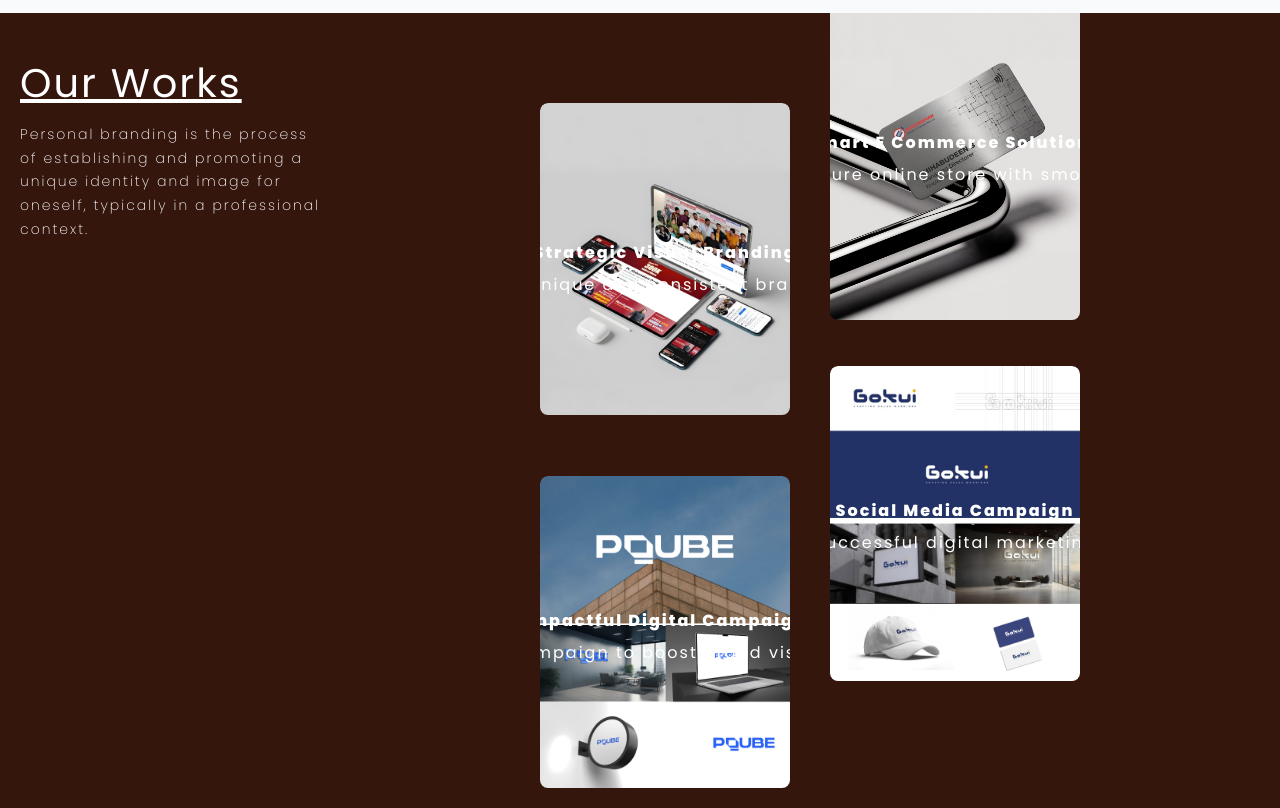
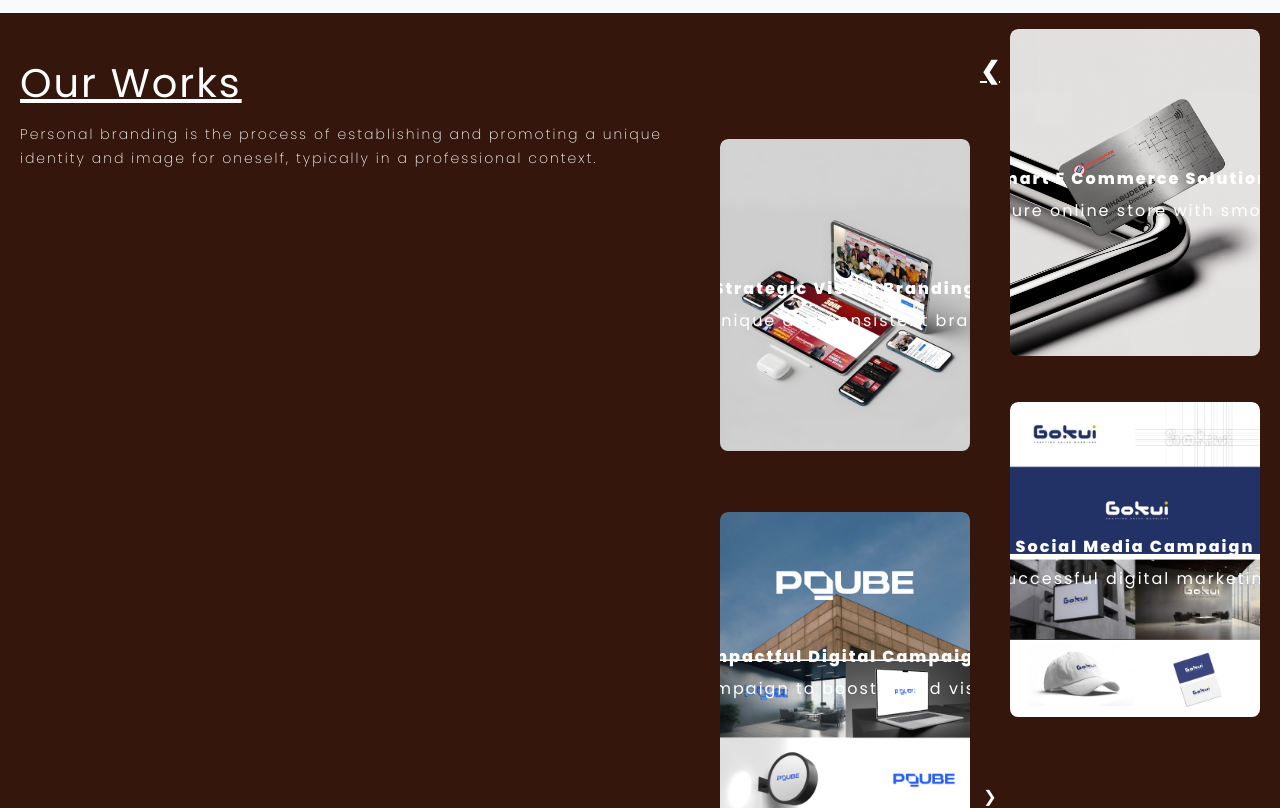
Before and after one commit to arshaqu/Brandmount_Lat, a React (Create React App) app: page / in a window 1280 px wide. Shown: the part 7080-7888 px from the top of the page. Built offline with nearby package versions, Linux system fonts and the light colour scheme.

Commit message:
update Our works

```diff
--- a/src/Pages/Ourworks.jsx
+++ b/src/Pages/Ourworks.jsx
@@ -1,26 +1,24 @@
-import React from 'react';
-import './Home.css'; // Make sure this file includes the updated styles below
-import Image from './../Assets/Explore.png';
-import Image1 from './../Assets/dr.jpg'
-import Image2 from './../Assets/ourWorks2.jpg'
-import Image3 from './../Assets/ourWorks3.jpg'
-import Image4 from './../Assets/ourWorks4.jpg'
-
+import React, { useRef } from 'react';
+import './Home.css';
+import Image1 from './../Assets/dr.jpg';
+import Image2 from './../Assets/ourWorks2.jpg';
+import Image3 from './../Assets/ourWorks3.jpg';
+import Image4 from './../Assets/ourWorks4.jpg';
 
 const worksData = [
   {
     title: 'Strategic Visual Branding',
-    description: 'Crafted a unique and consistent brand identity.',
+    description: 'Crafted a unique and consistent brand identity.',
     image: Image1,
   },
   {
     title: 'Smart E Commerce Solutions',
-    description: 'Built a scalable, secure online store with smooth user experience',
+    description: 'Built a scalable, secure online store with smooth user experience',
     image: Image2,
   },
   {
     title: 'Impactful Digital Campaign',
-    description: 'Launched a targeted campaign to boost brand visibility and engagement.',
+    description: 'Launched a targeted campaign to boost brand visibility and engagement.',
     image: Image3,
   },
   {
@@ -31,6 +29,16 @@
 ];
 
 function Ourworks() {
+  const scrollRef = useRef(null);
+
+  const scrollLeft = () => {
+    scrollRef.current.scrollBy({ left: -300, behavior: 'smooth' });
+  };
+
+  const scrollRight = () => {
+    scrollRef.current.scrollBy({ left: 300, behavior: 'smooth' });
+  };
+
   return (
     <div className="our-works-section">
       <div className="our-works-text">
@@ -42,12 +50,15 @@
         </p>
       </div>
 
-      <div className="our-works-grid">
+      <div className="our-works-container">
+        <button className="scroll-btn left" onClick={scrollLeft}>❮</button>
+
+        <div className="our-works-grid" ref={scrollRef}>
           {worksData.map((work, index) => (
-    <div style={{ height: 'auto' }} className="work-card" key={index}>
+            <div style={{ height: 'auto', minWidth: '250px' }} className="work-card" key={index}>
               <div className="image-wrapper">
                 <img src={work.image} alt={work.title} />
-        <div className="overlay"></div> {/* Black overlay */}
+                <div className="overlay"></div>
               </div>
               <div className="card-content">
                 <h4 className="work-title poppinsx">{work.title}</h4>
@@ -57,6 +68,8 @@
           ))}
         </div>
 
+        <button className="scroll-btn right" onClick={scrollRight}>❯</button>
+      </div>
     </div>
   );
 }
```
Lines whose indentation alone changed are shown as unchanged.
